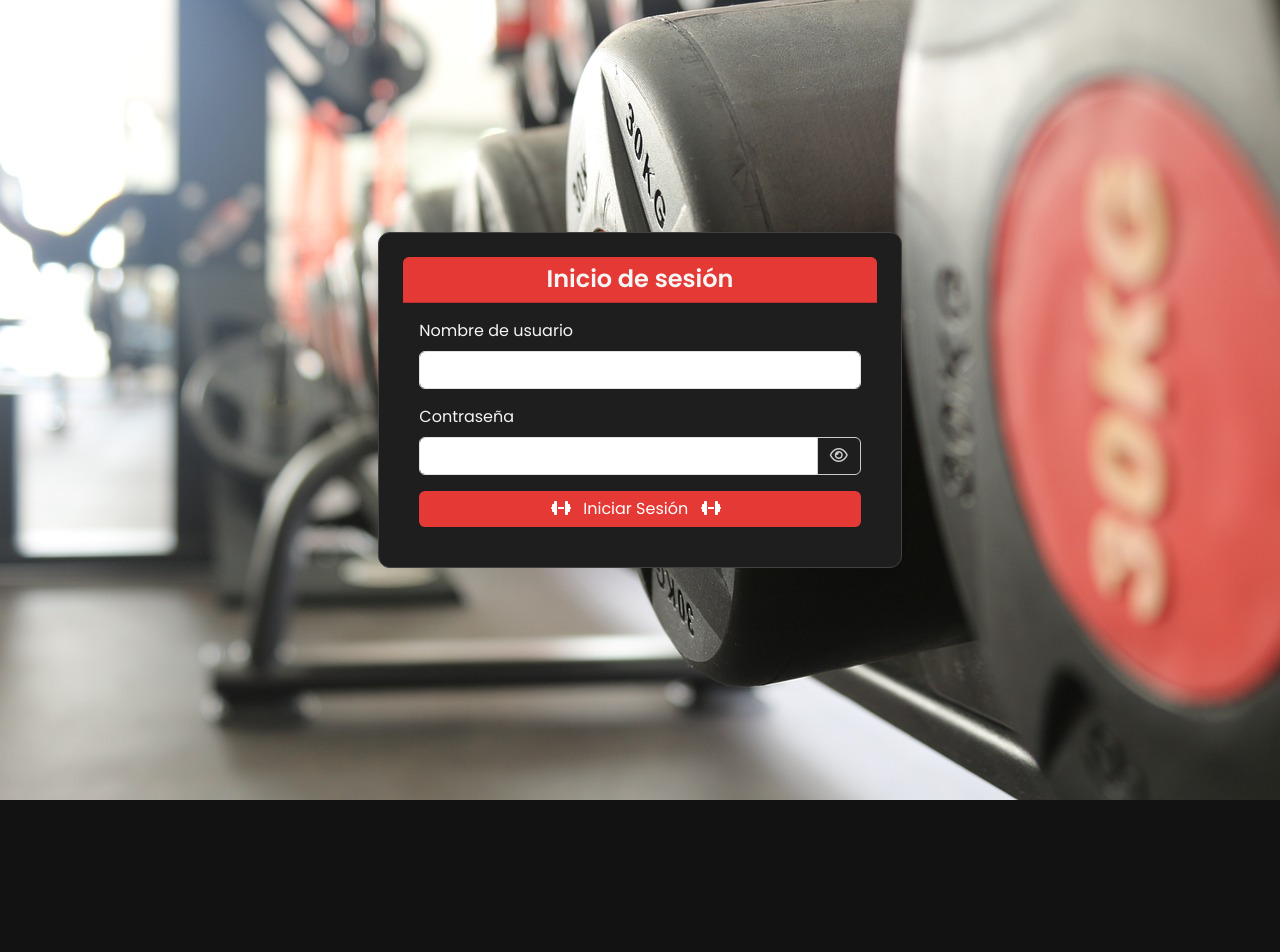
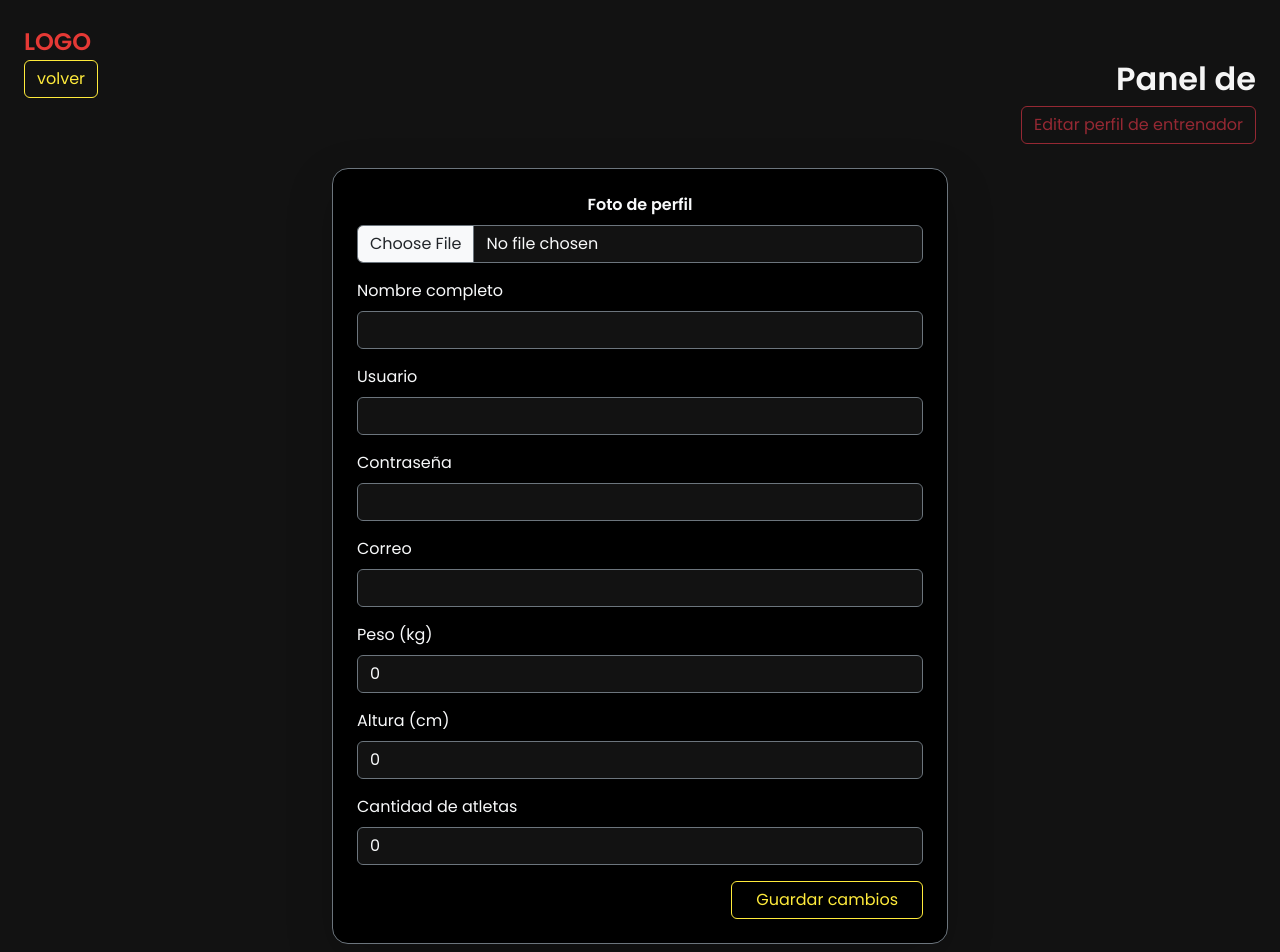
Before and after one commit to marquineo/ClienteGA, an Angular app: page /perfil-entrenador in a window 1280 px wide. Before the commit this address led to /login. Shown: the top 952 px of the page. Before the commit the page ends 800 px from the top, so only its background shows below. Built offline with nearby package versions, Linux system fonts and the light colour scheme; no server answers.

Commit message:
commiting

```diff
--- a/src/app/dashboard-entrenador/dashboard-entrenador.component.html
+++ b/src/app/dashboard-entrenador/dashboard-entrenador.component.html
@@ -4,7 +4,7 @@
     <div class="logo fw-bold fs-4 text-accent-red">LOGO</div>
     <div class="d-flex flex-column align-items-end">
       <h2 class="mb-2">Panel de {{ nombreEntrenador }}</h2>
-      <button class="btn btn-outline-danger">Editar perfil de entrenador</button>
+      <button class="btn btn-outline-danger" [routerLink]="['/perfil-entrenador']">Editar perfil de entrenador</button><!--TODO sigueinte a hacer? formulario para editar perfil de entrenador-->
     </div>
   </div>
   <!-- Filtro por nombre -->
@@ -34,13 +34,13 @@
   </div>
 
   <!-- FOOTER -->
-  <div id="footer" class="text-center p-3 mt-4">
+  <footer class="text-center p-3 mt-4">
     <p id="fraseEstoica" class="fst-italic text-gray" [@fadeInOut]="visible">
       "{{ quote }}", {{ author }}
     </p>
 
     <button class="btn btn-outline-danger" (click)="fetchQuote()">Obtener otra</button>
-  </div>
+  </footer>
 
 
 </div>
--- a/src/app/login/login.service.ts
+++ b/src/app/login/login.service.ts
@@ -8,8 +8,8 @@ import { catchError, Observable } from 'rxjs';
 export class LoginService {
 
 
-  //urlApi = "http://192.168.0.13:8000/api";  // URL base de la API SERVER
-  urlApi = "http://127.0.0.1:8000";  // URL base de la API LOCAL
+  urlApi = "https://backga-1.onrender.com";  // URL base de la API SERVER
+  //urlApi = "http://127.0.0.1:8000";  // URL base de la API LOCAL
 
   currentUsername: string = '';
 
--- a/src/app/perfil-entrenador/perfil-entrenador.component.html
+++ b/src/app/perfil-entrenador/perfil-entrenador.component.html
@@ -1 +1,70 @@
-<p>perfil-entrenador works!</p>
+<div class="dashboard bg-dark text-light min-vh-100 d-flex flex-column justify-content-between p-4">
+    <div class="logo fw-bold fs-4 text-accent-red">LOGO</div>
+
+    <!-- HEADER -->
+    <header class="d-flex justify-content-between align-items-start mb-4">
+        <button type="submit" class="btn btn-outline-warning" [routerLink]="['/dashboard-entrenador']">volver</button>
+        <div class="d-flex flex-column align-items-end">
+            <h2 class="mb-2">Panel de {{ nombreEntrenador }}</h2>
+            <button class="btn btn-outline-danger" disabled>Editar perfil de entrenador</button>
+        </div>
+    </header>
+    <!--BODY-->
+    <form class="custom-panel w-50 align-self-center border border-secondary p-4 rounded-4 shadow-lg bg-black text-light" (ngSubmit)="submitForm()" [formGroup]="trainerForm">
+        <div class="mb-3 text-center">
+          <label for="profilePhoto" class="form-label d-block fw-semibold">Foto de perfil</label>
+          <input type="file" class="form-control bg-dark border-secondary text-light" id="profilePhoto" (change)="onFileChange($event)">
+        </div>
+
+        <div class="mb-3">
+          <label for="name" class="form-label">Nombre completo</label>
+          <input type="text" class="form-control bg-dark border-secondary text-light" formControlName="name" [(ngModel)]="this.entrenadorAct.name" required>
+        </div>
+
+        <div class="mb-3">
+          <label for="username" class="form-label">Usuario</label>
+          <input type="text" class="form-control bg-dark border-secondary text-light" formControlName="username" [(ngModel)]="this.entrenadorAct.username" required>
+        </div>
+
+        <div class="mb-3">
+          <label for="password" class="form-label">Contraseña</label>
+          <input type="password" class="form-control bg-dark border-secondary text-light" formControlName="password" [(ngModel)]="this.entrenadorAct.password" required>
+        </div>
+
+        <div class="mb-3">
+            <label for="email" class="form-label">Correo</label>
+            <input type="email" class="form-control bg-dark border-secondary text-light" formControlName="email" [(ngModel)]="this.entrenadorAct.email" required>
+          </div>
+
+        <div class="mb-3">
+          <label for="peso" class="form-label">Peso (kg)</label>
+          <input type="number" class="form-control bg-dark border-secondary text-light" formControlName="peso" [(ngModel)]="this.entrenadorAct.peso">
+        </div>
+
+        <div class="mb-3">
+          <label for="altura" class="form-label">Altura (cm)</label>
+          <input type="number" class="form-control bg-dark border-secondary text-light" formControlName="altura" [(ngModel)]="this.entrenadorAct.altura">
+        </div>
+
+        <div class="mb-3">
+          <label for="numAtletas" class="form-label">Cantidad de atletas</label>
+          <input type="number" class="form-control bg-dark border-secondary text-light" formControlName="numAtletas" readonly [(ngModel)]="this.entrenadorAct.cantAtletas">
+        </div>
+
+        <div class="d-flex justify-content-end">
+          <button type="submit" class="btn btn-outline-warning px-4">
+            Guardar cambios
+          </button>
+        </div>
+      </form>
+
+
+    <!-- FOOTER -->
+    <footer class="text-center p-3 mt-4">
+        <p id="fraseEstoica" class="fst-italic text-gray" [@fadeInOut]="visible">
+            "{{ quote }}", {{ author }}
+        </p>
+
+        <button class="btn btn-outline-danger" (click)="fetchQuote()">Obtener otra</button>
+    </footer>
+</div>
--- a/src/app/perfil-entrenador/perfil-entrenador.component.ts
+++ b/src/app/perfil-entrenador/perfil-entrenador.component.ts
@@ -1,11 +1,132 @@
 import { Component } from '@angular/core';
+import { trigger, state, style, animate, transition } from '@angular/animations';
+import { StoicQuoteService } from '../services/stoic-quotesService';
+import { RouterModule } from '@angular/router';
+import { FormBuilder, FormGroup, ReactiveFormsModule } from '@angular/forms';
+import { EntrenadorService } from '../services/entrenador.service';
+
+interface Entrenador {
+  name: string,
+  username: string,
+  password: string,
+  peso: GLfloat,
+  altura: number,
+  email: string,
+  cantAtletas: number
+}
 
 @Component({
   selector: 'app-perfil-entrenador',
-  imports: [],
+  imports: [RouterModule, ReactiveFormsModule],
   templateUrl: './perfil-entrenador.component.html',
-  styleUrl: './perfil-entrenador.component.css'
+  styleUrl: './perfil-entrenador.component.css',
+  animations: [
+    trigger('fadeInOut', [
+      state('visible', style({ opacity: 1 })),
+      state('hidden', style({ opacity: 0 })),
+      transition('visible => hidden', [animate('400ms ease-out')]),
+      transition('hidden => visible', [animate('400ms ease-in')])
+    ])
+  ]
 })
 export class PerfilEntrenadorComponent {
+  entrenadorAct: Entrenador = { name: '', password: '', username: '', peso: 0, email: '', altura: 0, cantAtletas: 0 }
+  quote: string = '';
+  author: string = '';
+  nombreEntrenador = sessionStorage.getItem('username');
+  id = Number(sessionStorage.getItem('id'));
+  visible: 'visible' | 'hidden' = 'visible';
+  trainerForm!: FormGroup;
+  selectedFile: File | null = null;
+
+  constructor(private __stoicQuoteService: StoicQuoteService, private fb: FormBuilder, private __entrenadorService: EntrenadorService) { }
+
+  ngOnInit(): void {
+    this.fetchQuote();
+    this.getAtletas();
+    this.getEntrenador();
+    this.trainerForm = this.fb.group({
+      name: [''],
+      username: [''],
+      password: [''],
+      peso: [''],
+      email: [''],
+      altura: [''],
+      numAtletas: [{ value: 0, disabled: true }]
+    });
+  }
+
+  fetchQuote(): void {
+    this.visible = 'hidden';
+
+    setTimeout(() => {
+      this.__stoicQuoteService.getRandomQuote().subscribe((data) => {
+        this.quote = data.text;
+        this.author = data.author;
+        this.visible = 'visible';
+      });
+    }, 400); // esperar que termine el fade-out antes de cambiar la frase
+  }
+
+  getAtletas() {
+    this.__entrenadorService.getClientes(this.id).subscribe({
+      next: (response) => {
+        console.log("clientes:", response);
+        response.forEach((item: any) => {
+          this.entrenadorAct.cantAtletas++;
+        });
+        console.log("cantidad atletas:", this.entrenadorAct.cantAtletas)
+      },
+      error: (error) => {
+        console.log("error al obtener clientes", error);
+      }
+    })
+  }
+
+  getEntrenador() {
+    this.__entrenadorService.getEntrenador(this.id).subscribe({
+      next: (response) => {
+        console.log("response", response);
+        this.entrenadorAct.name = response.data.name;
+        this.entrenadorAct.username = response.data.username;
+        this.entrenadorAct.password = response.data.password;
+        this.entrenadorAct.peso = response.data.peso;
+        this.entrenadorAct.email = response.data.email;
+        this.entrenadorAct.altura = response.data.altura;
+      },
+      error: (error) => {
+        console.log("error:", error);
+      }
+    })
+  }
+
+  onFileChange(event: Event): void {
+    const input = event.target as HTMLInputElement;
+    if (input.files && input.files.length > 0) {
+      this.selectedFile = input.files[0];
+      console.log('Imagen seleccionada:', this.selectedFile.name);
+      // Puedes mostrarla como preview si quieres
+    }
+  }
+
+  submitForm(): void {
+    if (this.trainerForm.invalid) {
+      console.log('Formulario no válido');
+      return;
+    }
+
+    const formValues = this.trainerForm.value;
+
+    const trainerData = {
+      ...formValues,
+      foto: this.selectedFile ? this.selectedFile.name : null // o guarda el archivo como tal
+    };
+
+    console.log('Datos enviados:', trainerData);
+
+    // Aquí podrías hacer un POST a tu API, por ejemplo:
+    // this.miServicio.updateTrainerProfile(trainerData).subscribe(...)
+  }
+
 
 }
--- a/src/app/services/entrenador.service.ts
+++ b/src/app/services/entrenador.service.ts
@@ -21,4 +21,8 @@ export class EntrenadorService {
   getClientes(entrenadorId: number): Observable<any> {
     return this.http.get(`${this.apiUrl}/${entrenadorId}/clientes`);
   }
+
+  getEntrenador(entrenadorId:number):Observable<any>{
+    return this.http.get(`${this.apiUrl}/${entrenadorId}/indexUserByID`)
+  }
 }
--- a/src/assets/css/custom.css
+++ b/src/assets/css/custom.css
@@ -155,5 +155,5 @@ input.form-control::placeholder {
 }
 input.form-control:focus {
   border-color: var(--accent-red);
-  box-shadow: 0 0 0 0.2rem rgba(255, 0, 0, 0.2);
+  box-shadow: 0 0 0 0.2rem rgba(255, 0, 0, 0.4);
 }
```
Also changed, not shown: src/app/app.routes.ts (+11 -5 lines), 1 other file (tests, documents, lock files or other folders).
